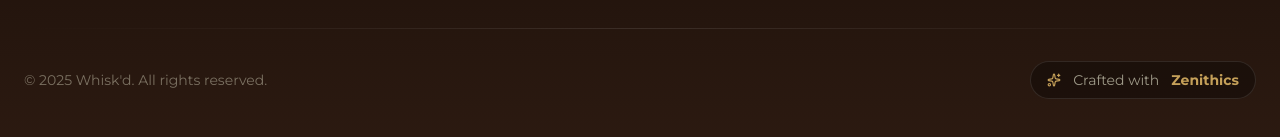
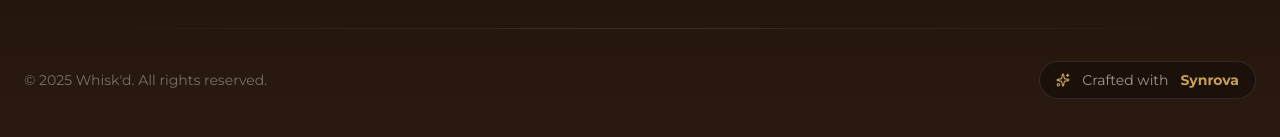
Before and after one commit to nexxo-2293/whisk-d, a Next.js app: page / in a window 1280 px wide. Shown: the part 4236-4373 px from the top of the page. Built offline with nearby package versions, Linux system fonts and the light colour scheme; no server answers; the database is empty; a web font is replaced by a local one.

Commit message:
Update brand name from 'Zenithics' to 'Synrova'

```diff
--- a/src/app/page.tsx
+++ b/src/app/page.tsx
@@ -794,7 +794,7 @@
             >
               <Sparkles size={14} className="text-[#C5A059]" />
               <span className="text-[#F5F5DC]/60">Crafted with</span>
-              <span className="font-bold text-[#C5A059]">Zenithics</span>
+              <span className="font-bold text-[#C5A059]">Synrova</span>
             </motion.div>
           </motion.div>
         </div>
```
